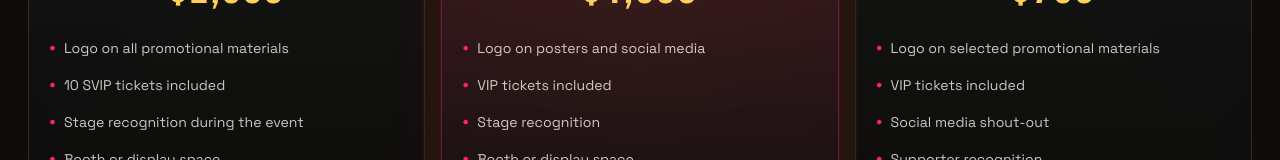
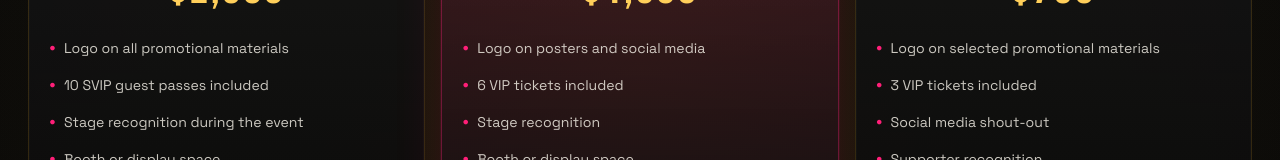
Before and after one commit to joytence/beks-battalion-landing, a Next.js app: page / in a window 1280 px wide. Shown: the part 2126-2286 px from the top of the page. Built offline with nearby package versions, Linux system fonts and the light colour scheme.

Commit message:
Refine sponsor ticket allocations

```diff
--- a/app/page.tsx
+++ b/app/page.tsx
@@ -72,7 +72,7 @@ const sponsors = [
     price: "$2,500",
     items: [
       "Logo on all promotional materials",
-      "10 SVIP tickets included",
+      "10 SVIP guest passes included",
       "Stage recognition during the event",
       "Booth or display space",
       "Social media promotion before and after",
@@ -85,7 +85,7 @@ const sponsors = [
     price: "$1,500",
     items: [
       "Logo on posters and social media",
-      "VIP tickets included",
+      "6 VIP tickets included",
       "Stage recognition",
       "Booth or display space",
       "Preferred sponsor placement",
@@ -98,7 +98,7 @@ const sponsors = [
     price: "$750",
     items: [
       "Logo on selected promotional materials",
-      "VIP tickets included",
+      "3 VIP tickets included",
       "Social media shout-out",
       "Supporter recognition",
       "Budget-friendly entry point",
```
